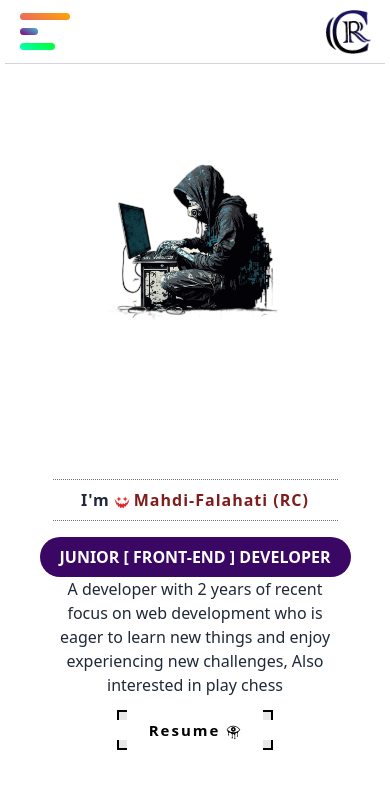
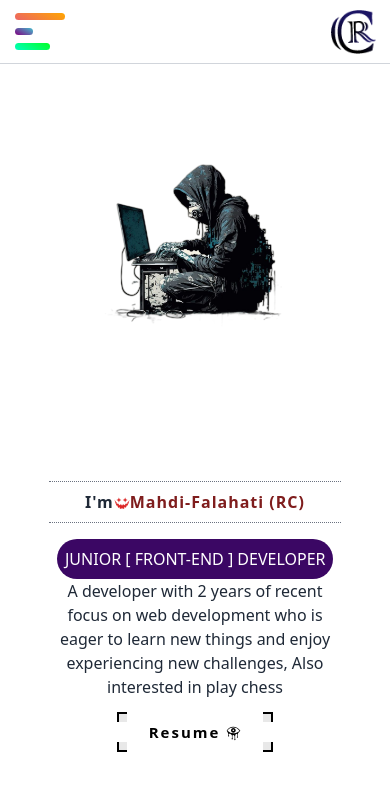
Before and after one commit to Mahdi-Falahati/personalWebsite, a React (Vite) app: page / in a window 390 px wide. Shown: the top 790 px of the page. Built offline with nearby package versions, Linux system fonts and the light colour scheme.

Commit message:
fixed some bug in responsive

```diff
--- a/src/Components/MainContent.jsx
+++ b/src/Components/MainContent.jsx
@@ -25,7 +25,7 @@ export default function MainContent() {
         <TypeWriting />
         <p
           data-aos="zoom-in-down"
-          className="mt-4 px-2 font-thin xs:px-5 py-2 whitespace-nowrap xs:font-bold text-center bg-purple-950 text-white rounded-full"
+          className="mt-4 px-2 font-thin sm:px-5 py-2 whitespace-nowrap sm:font-bold text-center bg-purple-950 text-white rounded-full"
         >
           JUNIOR [ FRONT-END ] DEVELOPER
         </p>
--- a/src/Components/TypeWriting/TypeWriting.jsx
+++ b/src/Components/TypeWriting/TypeWriting.jsx
@@ -5,14 +5,14 @@ export default function TypeWriting({ text }) {
   return (
     <p
       className={
-        styles.typewriter + " px-0 py-2 xs:p-2 border-y border-dotted border-gray-500"
+        styles.typewriter + " px-0 py-2 sm:p-2 border-y border-dotted border-gray-500"
       }
     >
       {text}
       {!text && (
         <>
           I{`'`}m
-          <GiDelighted className="mx-0 xs:mx-1 inline text-red-600" />
+          <GiDelighted className="mx-0 sm:mx-2 inline text-red-600" />
           <span className="text-red-900">Mahdi-Falahati (RC)</span>
         </>
       )}
--- a/tailwind.config.js
+++ b/tailwind.config.js
@@ -3,9 +3,6 @@ export default {
   content: ["./index.html", "./src/**/*.{js,ts,jsx,tsx}"],
   theme: {
     extend: {
-      screens: {
-        xs: "380px",
-      },
       spacing: {
         auto: "auto",
       },
```
